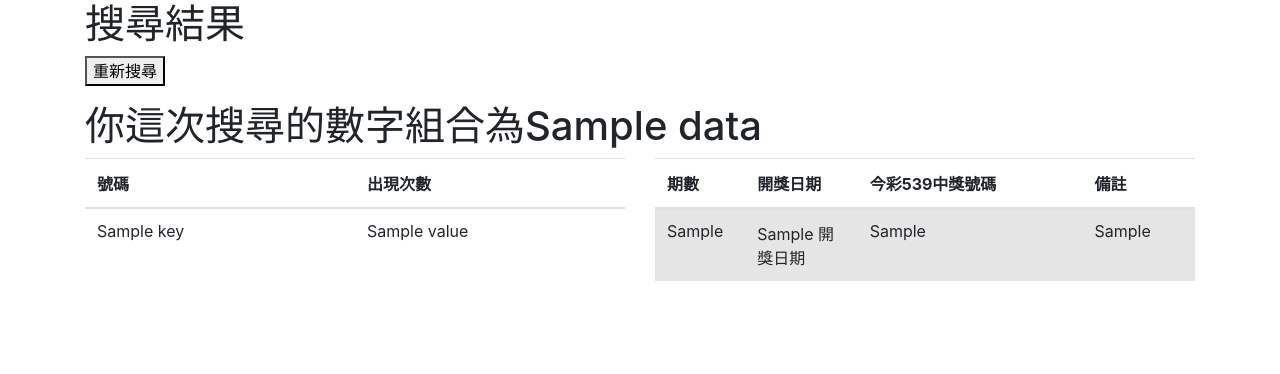
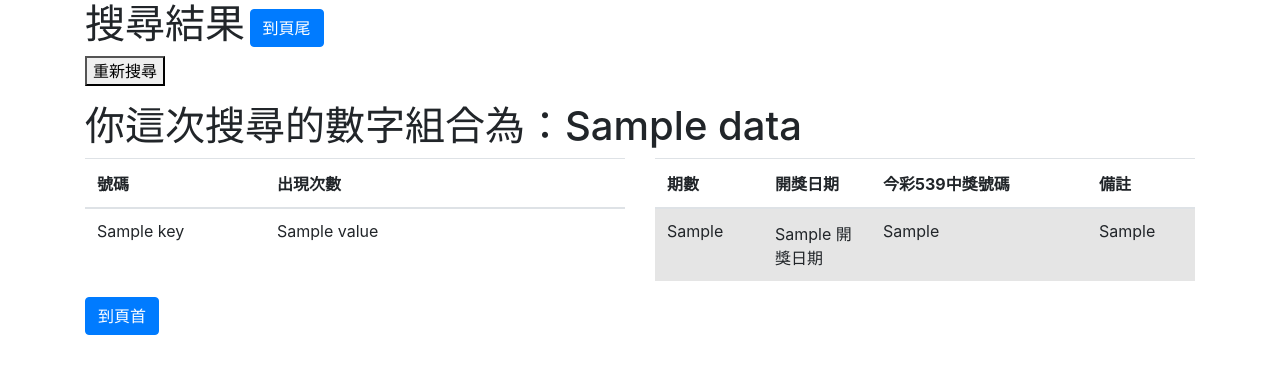
Before and after one commit to Xuan-7190/webcrawler_test, a Flask app: template templates/result.html in a window 1280 px wide. Shown: the top 374 px of the page. Run offline with Flask 2, Linux system fonts and the light colour scheme; the template is opened without the code that fills it: most values are stand-ins (such as "Sample title", 1, 10 or a date in 2020); some libraries are stand-ins or nearby versions.

Commit message:
update Hackmd 1 2 3 4 5

```diff
--- a/static/style.css
+++ b/static/style.css
@@ -48,3 +48,13 @@
 .table__cell {
     padding: 8px;
 }
+
+.text {
+    display:inline-block;
+    vertical-align:middle;
+}
+
+.btn btn-primary {
+    display:inline-block;
+    vertical-align:middle;
+}
--- a/templates/result.html
+++ b/templates/result.html
@@ -2,29 +2,32 @@
 
 {% block content %}
 
-    <h1>搜尋結果</h1>
+    <div id="top">
+        <h1 class="text">搜尋結果</h1>
+        <a href="#bottom" class="btn btn-primary">到頁尾</a>
+    </div>
     <form class="" action="/" method="get">
         <button type="submit">重新搜尋</button>
     </form>
-    <h1>你這次搜尋的數字組合為{{data[0]}}</h1>
+    <h1>你這次搜尋的數字組合為：{{data[0]}}</h1>
     <div class="tables">
         <table class="table">
             <thead class="table__header">
-                <th style="width: 50px" class="table__cell">號碼</th>
-                <th style="width: 50px" class="table__cell">出現次數</th>
+                <th style="width: 100px" class="table__cell">號碼</th>
+                <th style="width: 200px" class="table__cell">出現次數</th>
             </thead>
             <tbody class="table__body">
                 {% for key, value in data[1].statistics_result.items() %}
                 <tr class="table1__row">
-                    <td style="width: 50px" class="table__cell">{{key}}</td>
-                    <td style="width: 50px" class="table__cell">{{value}}</td>
+                    <td style="width: 100px" class="table__cell">{{key}}</td>
+                    <td style="width: 200px" class="table__cell">{{value}}</td>
                 </tr>
                 {% endfor %}
             </tbody>
         </table>
         <table class="table">
             <thead class="table__header">
-                <th style="width: 50px" class="table__cell">期數</th>
+                <th style="width: 100px" class="table__cell">期數</th>
                 <th style="width: 100px" class="table__cell">開獎日期</th>
                 <th style="width: 200px" class="table__cell">今彩539中獎號碼</th>
                 <th style="width: 100px" class="table__cell">備註</th>
@@ -32,7 +35,7 @@
             <tbody class="table__body">
                 {% for item in data[1].jdata %}
                 <tr class="table2__row">
-                    <td style="width: 50px" class="table__cell">{{item['期數']}}</td>
+                    <td style="width: 100px" class="table__cell">{{item['期數']}}</td>
                     <td style="width: 100px" class="table__cell">{{item['開獎日期']}}</td>
                     <!-- <td style="width: 400px" class="table__cell">{{item['今彩539中獎號碼']}}</td> -->
                     <td style="width: 200px" class="table__cell">
@@ -54,5 +57,8 @@
             </tbody>
         </table>
     </div>
+    <div id="bottom">
+        <a href="#top" class="btn btn-primary">到頁首</a>
+    </div>
 
 {% endblock  %}
```
Also changed, not shown: templates/search_result.html (+9 -7 lines).
